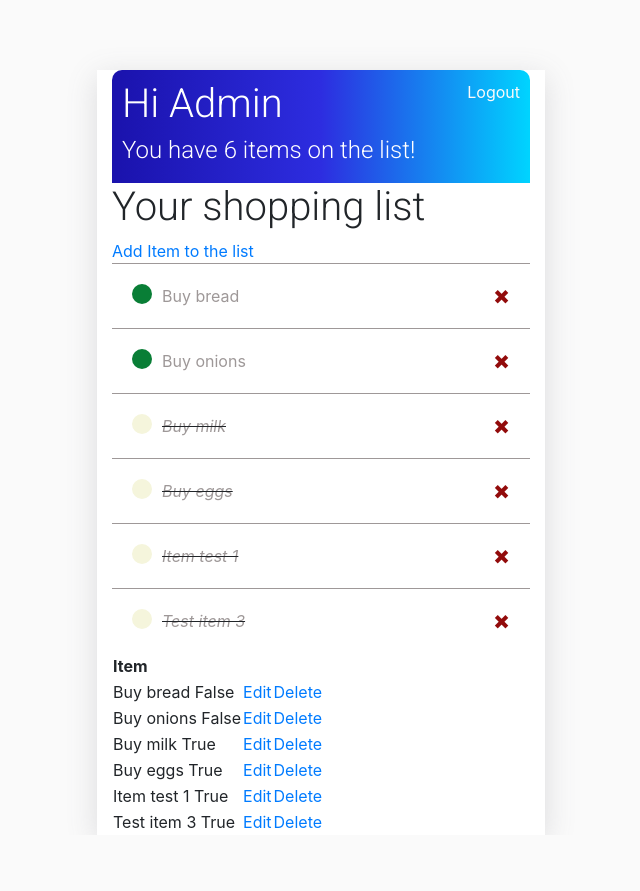
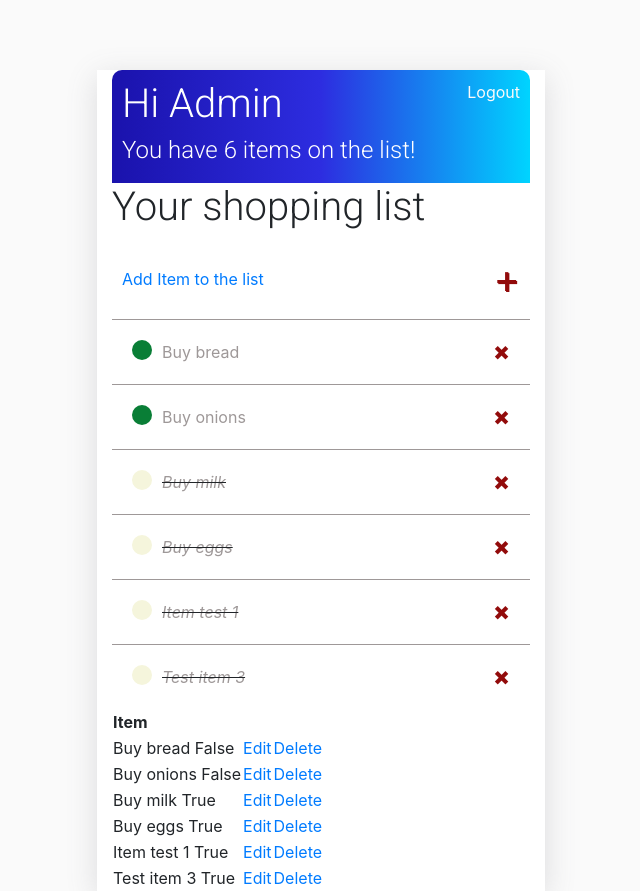
Before and after one commit to slbabin/shopping-list4, a Django app: page / in a window 1280 px wide. Shown: the whole page, without its empty margins (319-959 px from the left). Before the commit the page ends 830 px from the top, so only its background shows below. Run offline with Django 3.2, Linux system fonts and the light colour scheme; a user stored in the database is signed in; data comes from the database, SQL or seed files in the repository; some libraries are stand-ins or nearby versions.

Commit message:
Add wrapper div to the Add item link and button

```diff
--- a/shoppinglistapp/templates/shoppinglistapp/base.html
+++ b/shoppinglistapp/templates/shoppinglistapp/base.html
@@ -87,6 +87,20 @@
         line-height: 0;
         color: #920b0b;
     }
+    #add-item-icon {
+        text-decoration: none;
+        color: #920b0b;
+        font-size: 40px;
+        text-shadow: 1px 1px #920b0b;
+
+    }
+    .add-item-wrapper {
+        display: flex;
+        justify-content: space-between;
+        align-items: center;
+        padding: 10px;
+
+    }
 </style>
 </head>
 <body>
--- a/shoppinglistapp/templates/shoppinglistapp/item_list.html
+++ b/shoppinglistapp/templates/shoppinglistapp/item_list.html
@@ -20,8 +20,9 @@
 
 
     <h1>Your shopping list </h1>
-    <a href="{% url 'item-create' %}">Add Item to the list</a>
-
+    <div class="add-item-wrapper">
+    <a href="{% url 'item-create' %}">Add Item to the list</a>  <a id="add-item-icon" href="{% url 'item-create' %}">&#x2b;</a>
+    </div>
         <div class="items-wrapper">
         {% for item in items %}
         <div class="item-wrapper">
```
